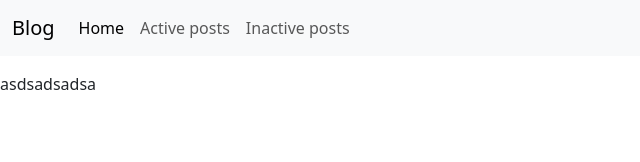
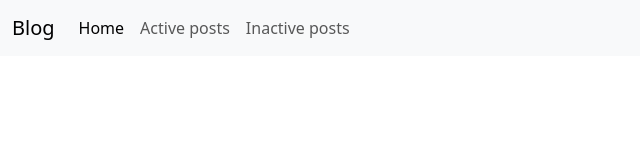
Before and after one commit to SasyB1/27-05-2024, an Angular app: page /post/15 in a window 1280 px wide. Shown: the top 162 px of the page, without its empty margins (0-640 px from the left). Built offline with nearby package versions, Linux system fonts and the light colour scheme.

Commit message:
chore: Fix type annotation in post-detail.component.ts

```diff
--- a/src/app/app.component.html
+++ b/src/app/app.component.html
@@ -2,5 +2,3 @@
 <div class="container mt-3 mb-1">
     <router-outlet></router-outlet>
 </div>
-
-<div selector>asdsadsadsa</div>
--- a/src/app/components/post-detail/post-detail.component.ts
+++ b/src/app/components/post-detail/post-detail.component.ts
@@ -13,7 +13,7 @@ export class PostDetailComponent {
     constructor(private route: ActivatedRoute, private PostSvc: PostService) {}
 
     ngOnInit() {
-        this.route.paramMap.subscribe((params) => {
+        this.route.paramMap.subscribe((params: any) => {
             const postId = params.get('id');
             this.post = this.PostSvc.getPostById(postId);
         });
```
